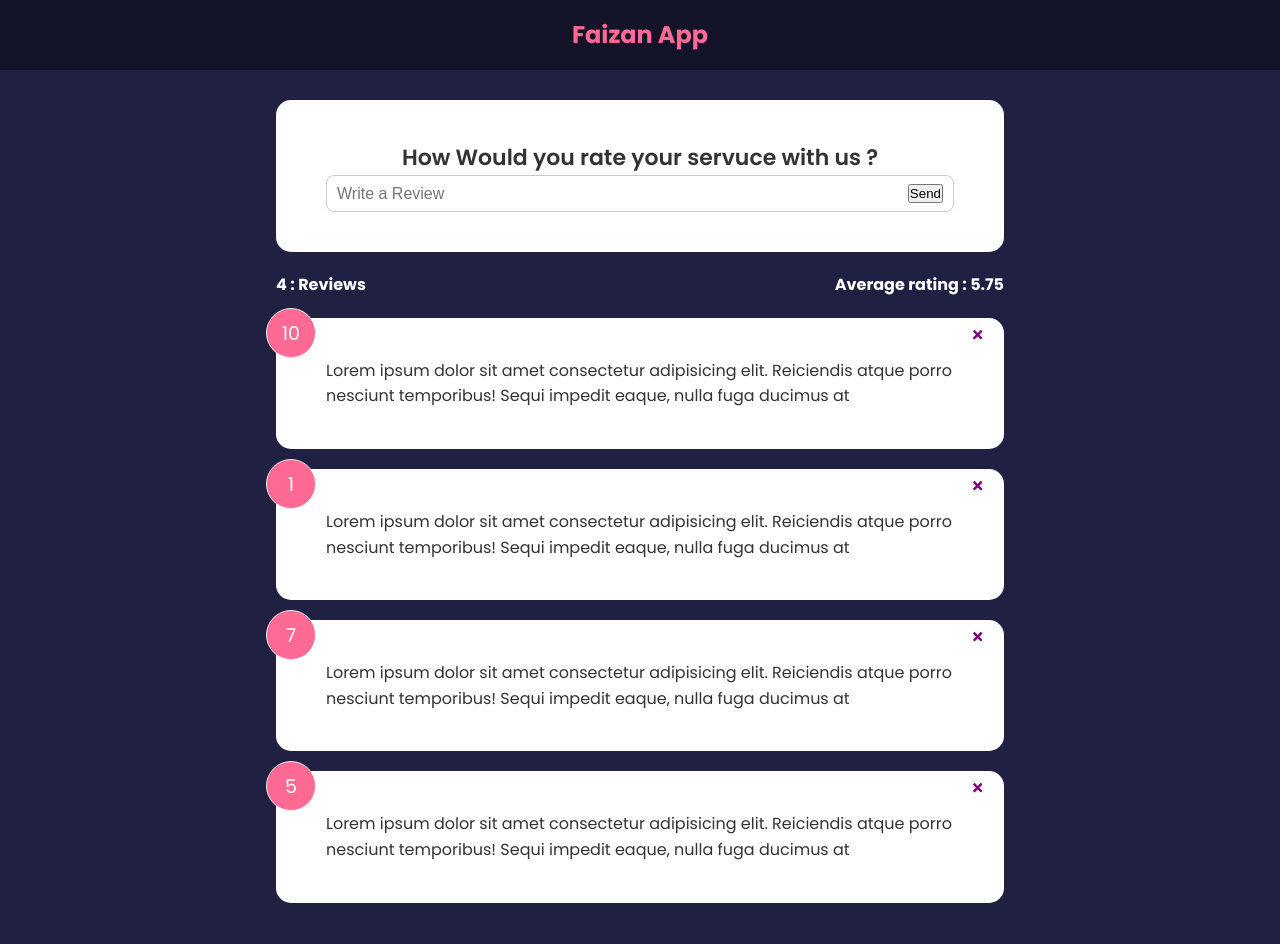
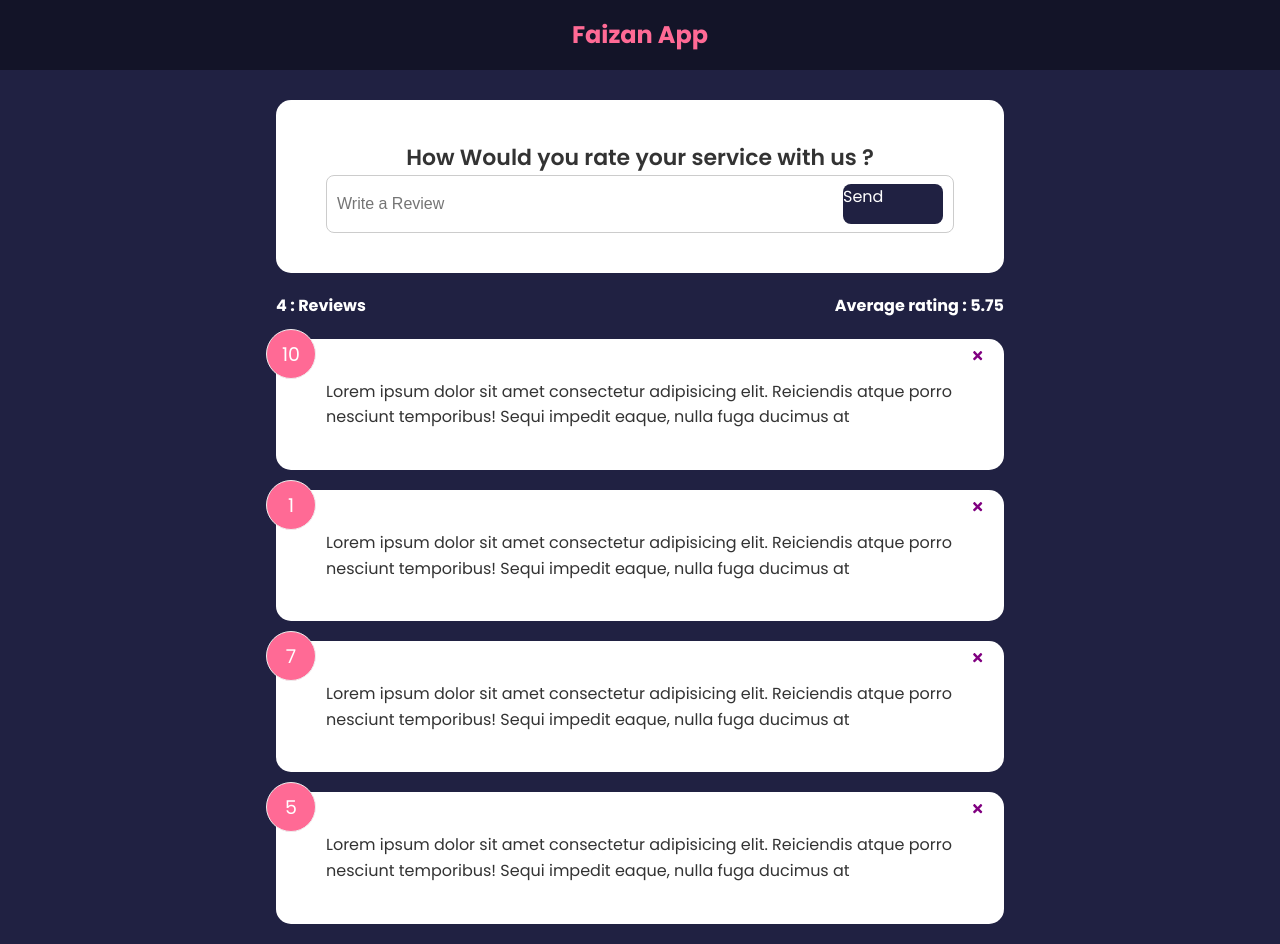
Before and after one commit to Faiznhmd/feedback, a React (Vite) app: page / in a window 1280 px wide. Before the commit the page ends 923 px from the top, so only its background shows below. Built offline with nearby package versions, Linux system fonts and the light colour scheme.

Commit message:
button component

```diff
--- a/src/component/FeedBackForm.jsx
+++ b/src/component/FeedBackForm.jsx
@@ -1,5 +1,6 @@
 import { useState } from 'react';
 import Card from './Shared/Card';
+import Button from './Shared/Button';
 
 const FeedBackForm = () => {
   const [text, setText] = useState('');
@@ -11,7 +12,7 @@ const FeedBackForm = () => {
   return (
     <Card>
       <form>
-        <h2>How Would you rate your servuce with us ?</h2>
+        <h2>How Would you rate your service with us ?</h2>
         <div className="input-group">
           <input
             type="text"
@@ -19,7 +20,9 @@ const FeedBackForm = () => {
             onChange={handleTextChange}
             value={text}
           />
-          <button type="submit"> Send</button>
+          <Button type="submit" version="primary">
+            Send
+          </Button>
         </div>
       </form>
     </Card>
--- /dev/null
+++ b/src/component/Shared/Button.jsx
@@ -0,0 +1,9 @@
+const Button = ({ children, type, isDisabled, version }) => {
+  return (
+    <div type={type} disabled={isDisabled} className={`btn btn-${version}`}>
+      {children}
+    </div>
+  );
+};
+
+export default Button;
```
